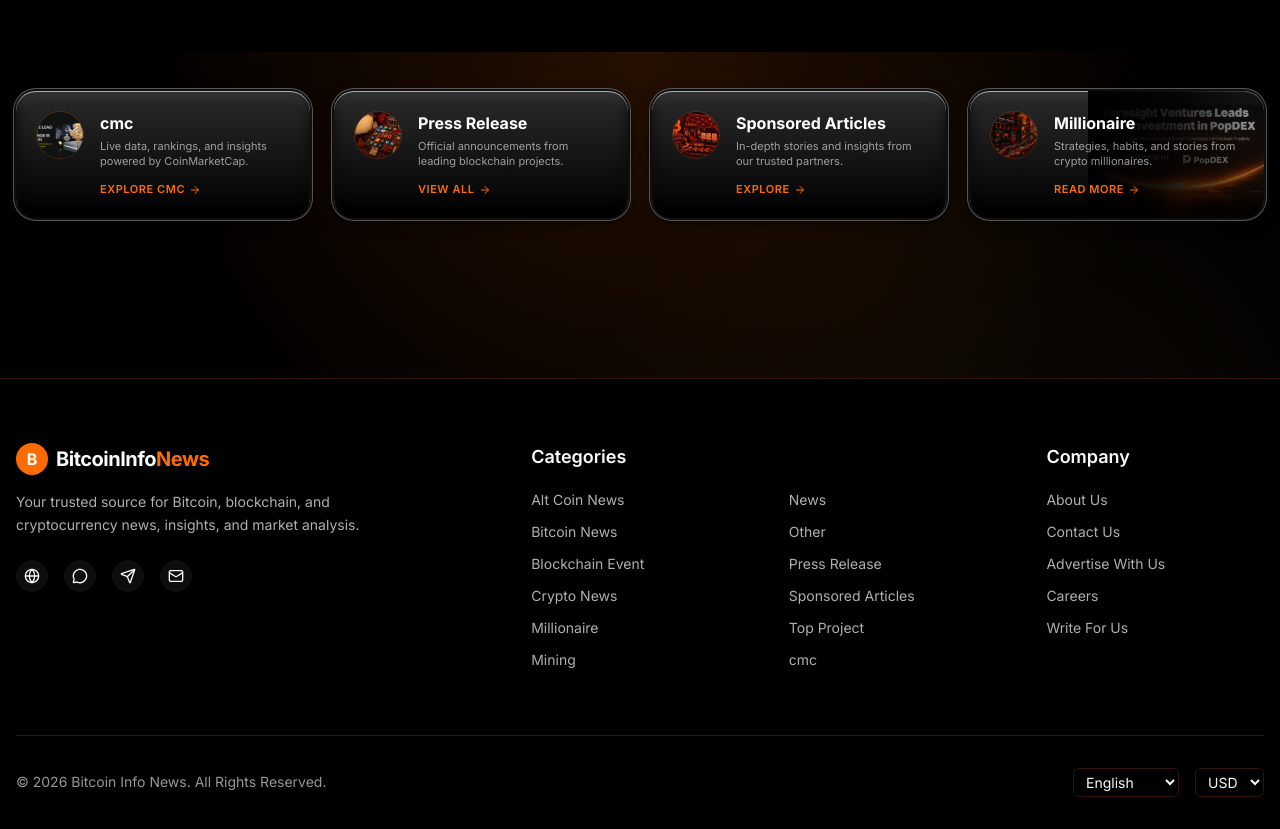
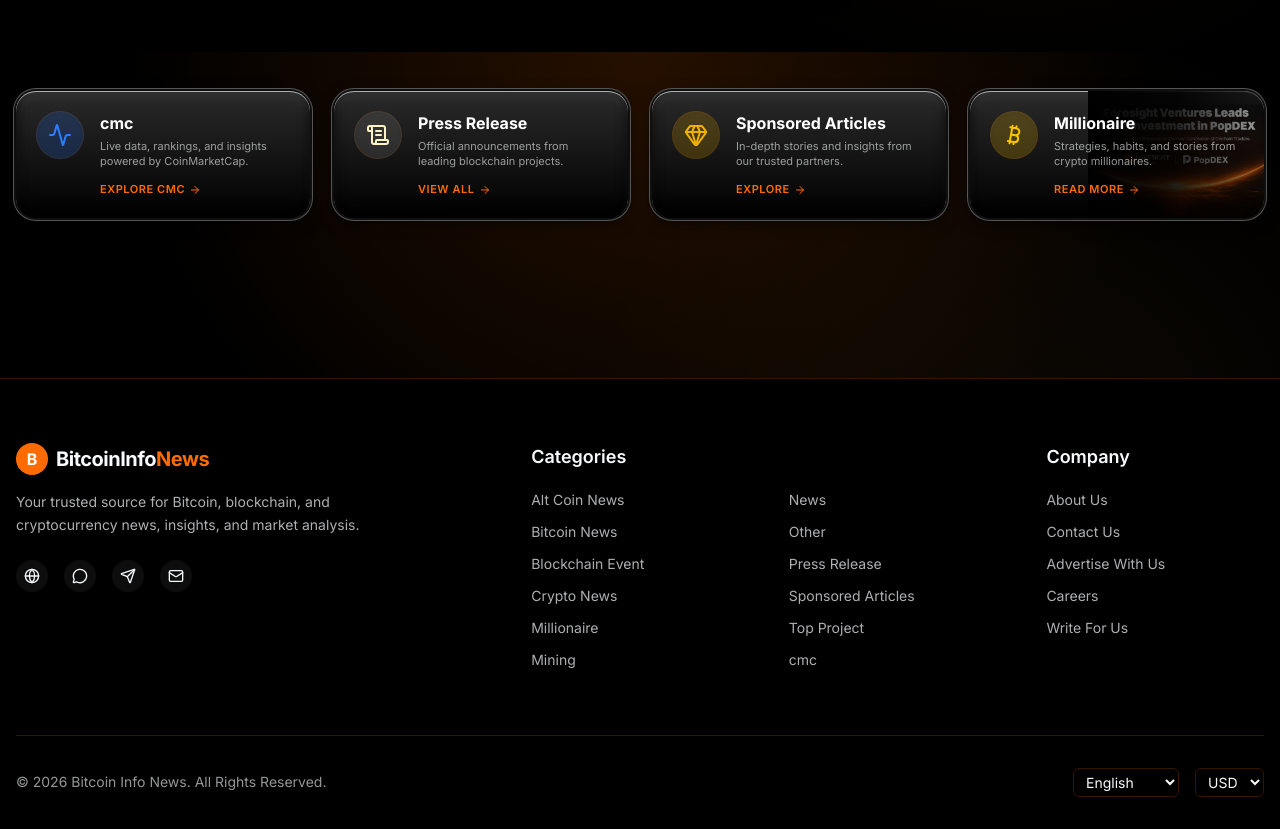
Before and after one commit to lequyn24-sudo/BTN-Web, a Next.js app: page / in a window 1280 px wide. Shown: the part 2348-3177 px from the top of the page. Built offline with nearby package versions, Linux system fonts and the light colour scheme; no server answers.

Commit message:
feat: use lucide icons for Partner Links

```diff
--- a/src/components/PartnerLinks.tsx
+++ b/src/components/PartnerLinks.tsx
@@ -1,34 +1,42 @@
 import Link from "next/link";
 import Image from "next/image";
-import { ArrowRight } from "lucide-react";
+import { ArrowRight, Activity, ScrollText, Gem, Bitcoin } from "lucide-react";
 
 const linksData = [
   {
     title: "cmc",
     desc: "Live data, rankings, and insights powered by CoinMarketCap.",
     linkText: "Explore CMC",
-    icon: "/mockups/1280X1280_17792638184yOu83FmUb-768x432.png", // Using existing mockup for icon
+    icon: Activity,
+    iconColor: "text-blue-500",
+    iconBg: "bg-blue-500/20",
     url: "#"
   },
   {
     title: "Press Release",
     desc: "Official announcements from leading blockchain projects.",
     linkText: "View All",
-    icon: "/mockups/cyble-malware-campaign-targeting-180-banking-financial-crypto-apps-thumbnail-768x512.jpg",
+    icon: ScrollText,
+    iconColor: "text-amber-100",
+    iconBg: "bg-white/10",
     url: "#"
   },
   {
     title: "Sponsored Articles",
     desc: "In-depth stories and insights from our trusted partners.",
     linkText: "Explore",
-    icon: "/mockups/kraken-us-compliant-bitcoin-perpetual-contracts-launch-30-days-thumbnail-768x512.jpg",
+    icon: Gem,
+    iconColor: "text-yellow-500",
+    iconBg: "bg-yellow-500/20",
     url: "#"
   },
   {
     title: "Millionaire",
     desc: "Strategies, habits, and stories from crypto millionaires.",
     linkText: "Read More",
-    icon: "/mockups/sui-mainnet-suffers-multiple-disruptions-thumbnail-1-768x512.jpg",
+    icon: Bitcoin,
+    iconColor: "text-yellow-400",
+    iconBg: "bg-yellow-400/20",
     bgImage: "/mockups/20260522-175919_1779444420kVIOzuBKeB-768x403.jpg", // Using as airplane bg
     url: "#"
   }
@@ -38,7 +46,9 @@ export function PartnerLinks() {
   return (
     <section className="mb-12">
       <div className="grid grid-cols-1 md:grid-cols-2 lg:grid-cols-4 gap-6">
-        {linksData.map((item, idx) => (
+        {linksData.map((item, idx) => {
+          const Icon = item.icon;
+          return (
             <Link href={item.url} key={idx} className="flex items-start gap-4 group skeuo-card velocity-glow-hover p-5 rounded-[20px] transition-transform hover:-translate-y-1 relative overflow-hidden">
 
               {item.bgImage && (
@@ -53,13 +63,8 @@ export function PartnerLinks() {
                 </div>
               )}
 
-            <div className="w-12 h-12 rounded-full overflow-hidden relative shrink-0 z-10 border border-border shadow-inner">
-              <Image
-                src={item.icon}
-                alt={item.title}
-                fill
-                className="object-cover"
-              />
+              <div className={`w-12 h-12 rounded-full overflow-hidden relative shrink-0 z-10 border border-border/50 shadow-inner flex items-center justify-center ${item.iconBg}`}>
+                <Icon className={`w-6 h-6 ${item.iconColor}`} />
               </div>
 
               <div className="flex flex-col z-10">
@@ -74,7 +79,8 @@ export function PartnerLinks() {
                 </div>
               </div>
             </Link>
-        ))}
+          );
+        })}
       </div>
     </section>
   );
```
Lines whose indentation alone changed are shown as unchanged.
